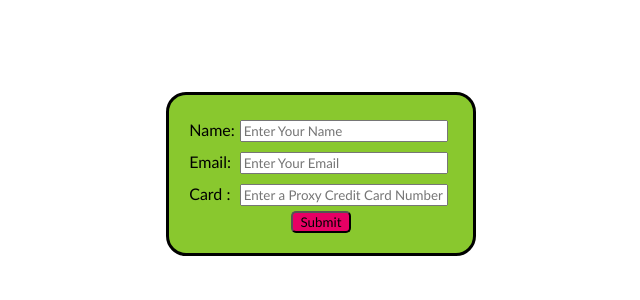
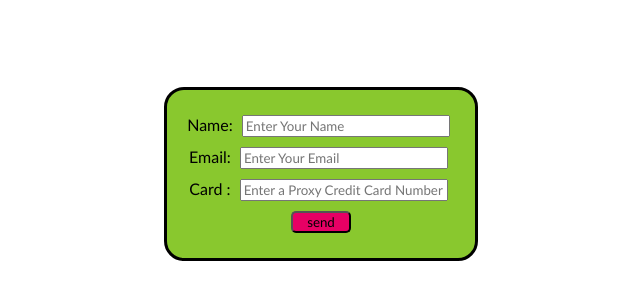
Before and after one commit to LukeWebster-Khan/Form-Validation, a plain HTML site: page index.html in a window 1280 px wide. Shown: the part 234-534 px from the top of the page, without its empty margins (327-967 px from the left). Drawn offline with Linux system fonts and the light colour scheme.

Commit message:
changed submit button to input for mailto function

```diff
--- a/index.html
+++ b/index.html
@@ -9,44 +9,55 @@
   </head>
   <body>
     <div class="container">
-      <form class="form" name="myForm" onSubmit="return validateForm()">
-        <div class="inputs">
-          <p class="name-fr">
-            <label>Name:</label>
+      <form
+        action="mailto:contact@yourdomain.com"
+        method="get"
+        enctype="text/plain"
+        class="form"
+      >
+        <div class="wrapper">
+          <div class="name-fr">
+            <label for="name"
+              >Name:
               <input
                 type="text"
                 placeholder="Enter Your Name"
                 name="fname"
                 id="inputname"
-              pattern="(?=.*\d)(?=.*[a-z])(?=.*[A-Z]).{8,}"
               />
-          </p>
-          <p class="email-fr">
-            <label>Email:</label>
+            </label>
+          </div>
+          <div class="email-fr">
+            <label for="email"
+              >Email:
               <input type="text" placeholder="Enter Your Email" id="eInput" />
-          </p>
-          <p class="card-fr">
-            <label>Card :</label>
+            </label>
+          </div>
+          <div class="card-fr">
+            <label for="card"
+              >Card :
               <input
                 id="creditInput"
                 type="text"
                 placeholder="Enter a Proxy Credit Card Number"
               />
-          </p>
-          <div class="submit-btn">
-            <button class="submitB">Submit</button>
+            </label>
           </div>
         </div>
+        <div>
+          <input type="submit" name="submit" value="send" class="submitB" />
+        </div>
+      </form>
+
       <div class="msg" id="message">
         <h4 id="userName" class="invalid"></h4>
       </div>
       <div id="eMsg">
-          <h4 id="validEmail" class="invalid"></h4>
+        <h4 id="userEmail" class="invalidEmail"></h4>
       </div>
-        <div style="display: none">
-          <h4>Your Credit card number is invalid</h4>
+      <div id="eCard">
+        <h4 id="userCard" class="invalidCard"></h4>
       </div>
-      </form>
     </div>
     <script src="/Form-Validation/script.js"></script>
   </body>
```
Lines whose indentation alone changed are shown as unchanged.
